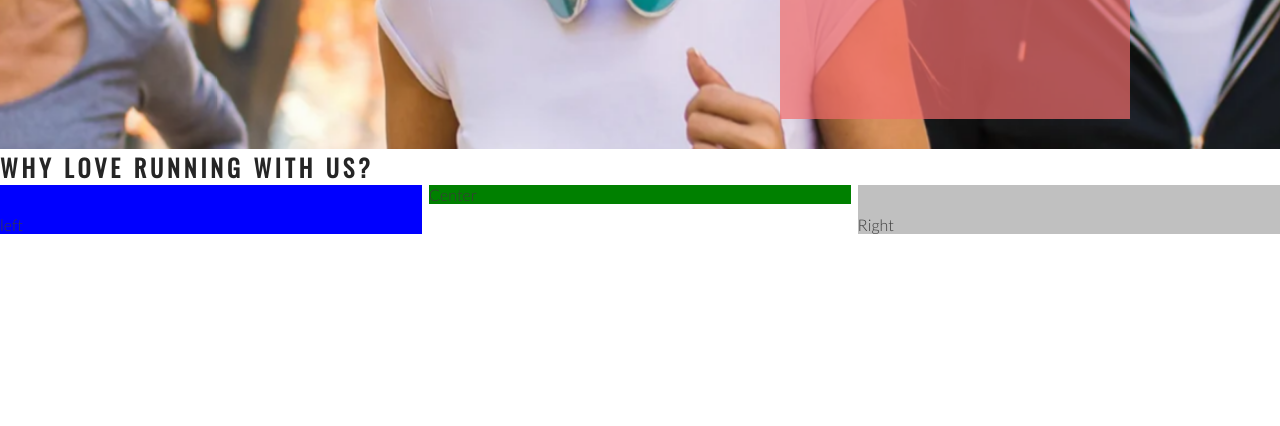
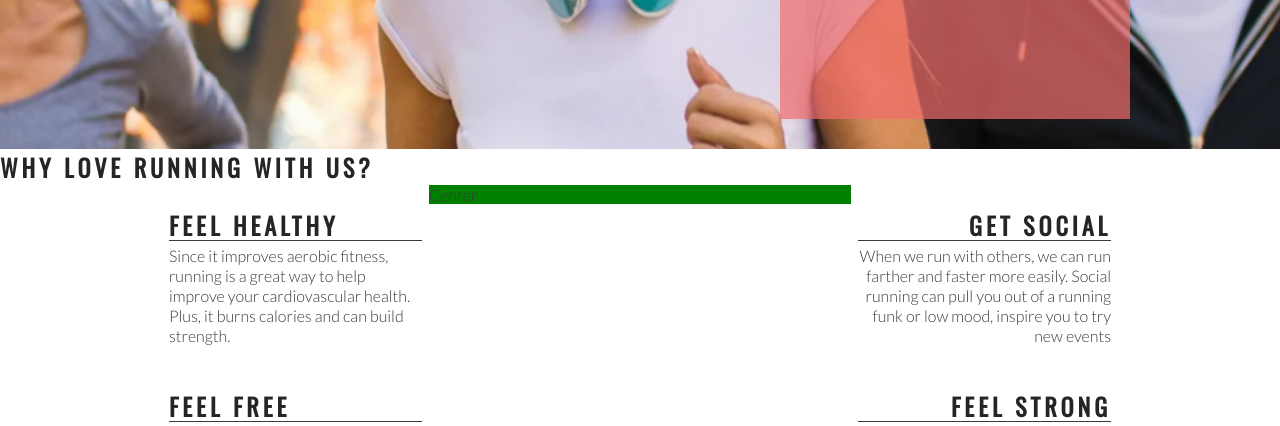
Before and after one commit to SirJarvis/love-running, a plain HTML site: page index.html in a window 1280 px wide. Shown: the part 526-952 px from the top of the page. Drawn offline with nearby package versions, Linux system fonts and the light colour scheme.

Commit message:
Add right about section content and style

```diff
--- a/assets/css/style.css
+++ b/assets/css/style.css
@@ -123,14 +123,12 @@ h1, h2 {
     padding-top: 30px;
     width: 33%;
     float: left;
-    background-color: blue;
 }
 
 #right-about {
     padding-top: 30px;
     width: 33%;
     float: right;
-    background-color: silver;
 }
 
 #center-about {
@@ -138,3 +136,33 @@ h1, h2 {
     margin: 0 auto;
     background-color: green;
 }
+
+hr {
+    border-top: 1px solid #3a3a3a;
+    width: 100%;
+    margin: 5px 0;
+}
+
+.left-about-heading {
+    width: 60%;
+    float: right;
+    line-height: 20px;
+    clear: both;
+    margin-bottom: 50px;
+}
+
+.right-about-heading {
+    width: 60%;
+    float: left;
+    line-height: 20px;
+    clear: both;
+    margin-bottom: 50px;
+}
+
+.right-about-heading h2 {
+    text-align: right;
+}
+
+.right-about-heading p {
+    text-align: right;
+}
--- a/index.html
+++ b/index.html
@@ -40,8 +40,38 @@
     </section>
     <section id="club-ethos">
         <h1>Why Love Running With Us?</h1>
-        <div id="left-about">left</div>
-        <div id="right-about">Right</div>
+        <div id="left-about">
+            <div class="left-about-heading">
+                <h2>Feel Healthy</h2>
+                <hr>
+                <p>
+                    Since it improves aerobic fitness, running is a great way to help improve your cardiovascular health. Plus, it burns calories and can build strength.
+                </p>
+            </div>
+            <div class="left-about-heading">
+                <h2>Feel Free</h2>
+                <hr>
+                <p>
+                    Physical exercise, running included, is known to release endorphins in the brain. Endorphins make you more energetic, more awake and, yes, happier.
+                </p>
+            </div>
+        </div>
+        <div id="right-about">
+            <div class="right-about-heading">
+                <h2>Get Social</h2>
+                <hr>
+                <p>
+                    When we run with others, we can run farther and faster more easily. Social running can pull you out of a running funk or low mood, inspire you to try new events
+                </p>
+            </div>
+            <div class="right-about-heading">
+                <h2>Feel Strong</h2>
+                <hr>
+                <p>
+                    Running strengthens your heart by pumping blood more effectively through your body.
+                </p>
+            </div>
+        </div>
         <div id="center-about">Center</div>
     </section>
     <section>
```
